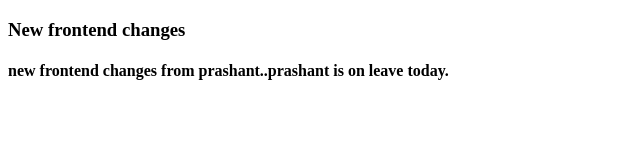
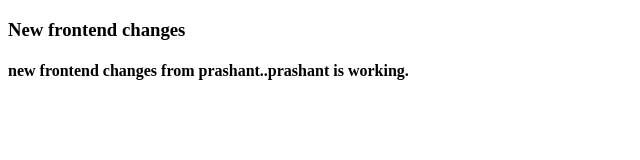
Before and after one commit to swap-prashant/plannet-project, a plain HTML site: page index.html in a window 1280 px wide. Shown: the full height of the page, 0-640 px from the left. Drawn offline with Linux system fonts and the light colour scheme.

Commit message:
main prashant is working

```diff
--- a/index.html
+++ b/index.html
@@ -12,7 +12,7 @@
 
         <section>
             <h3>New frontend changes</h3>
-            <h4>new frontend changes from prashant..prashant is on leave today.</h4>
+            <h4>new frontend changes from prashant..prashant is working.</h4>
         </section>
 
         <!-- hero section end here -->
```
